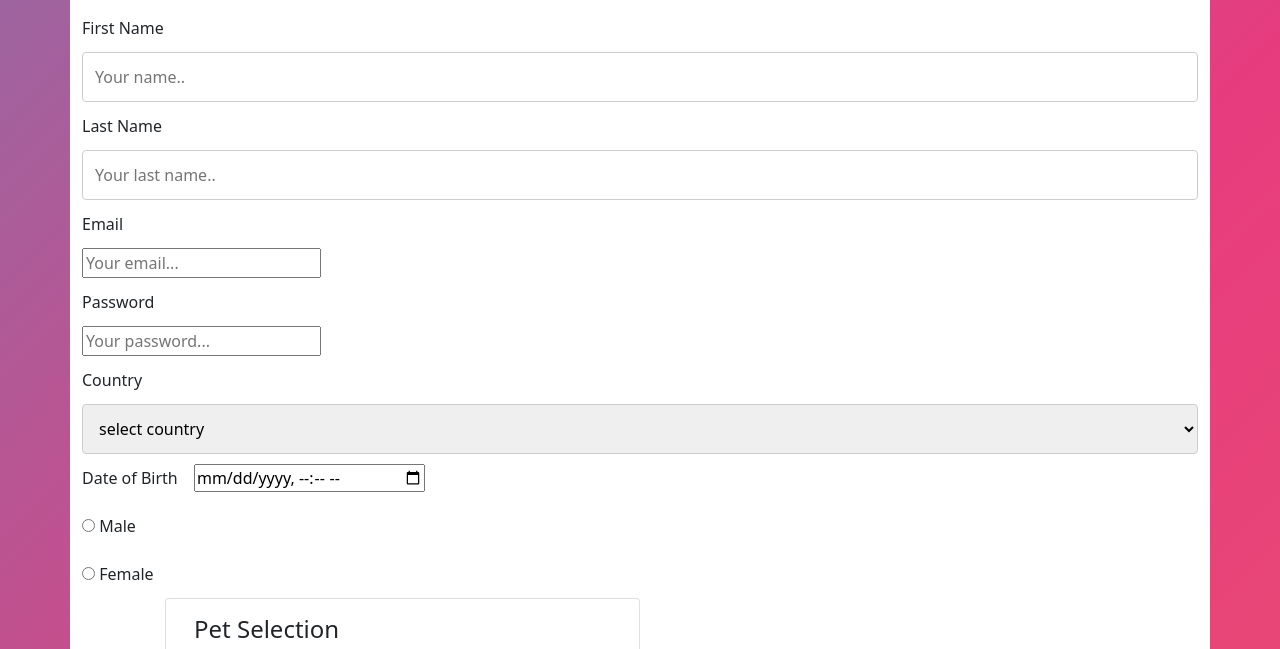
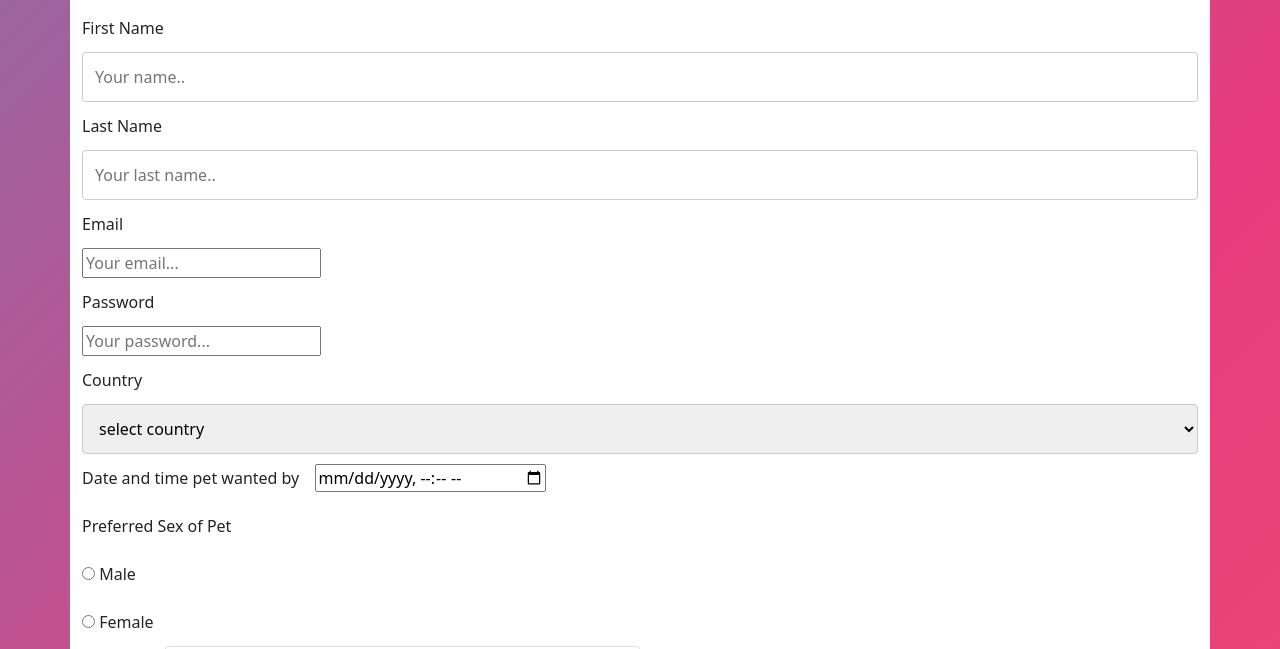
Before and after one commit to jacksonthompson1/jt-hotel, a plain HTML site: page index.html in a window 1280 px wide. Shown: the part 128-777 px from the top of the page. Drawn offline with nearby package versions, Linux system fonts and the light colour scheme.

Commit message:
Add files via upload

```diff
--- a/index.html
+++ b/index.html
@@ -351,13 +351,16 @@
                     <!-- Date of Birth Selector-->
                     <div class="row">
                         <div class="col-75">
-                            <label for="myDateTimeLocal">Date of Birth</label>
+                            <label for="myDateTimeLocal">Date and time pet wanted by</label>
                             <input type="datetime-local" name="myDateTimeLocal" id="myDateTimeLocal" />
                             <br />
                         </div>
                     </div>
 
                     <!-- Male or Female -->
+                    <div>
+                    <label for="pet">Preferred Sex of Pet</label>
+                    </div>
                     <input type="radio" id="male" name="gender" value="M">   <label for="male">Male</label><br>
 
                     <input type="radio" id="female" name="gender" value="F">   <label for="female">Female</label><br>
```
